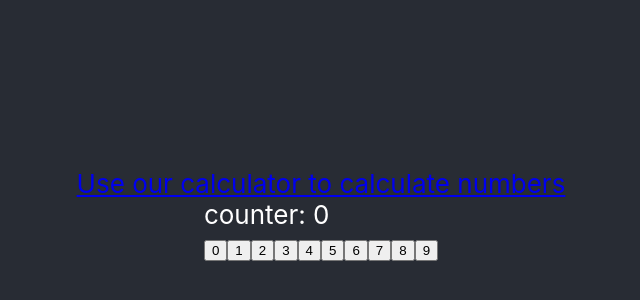
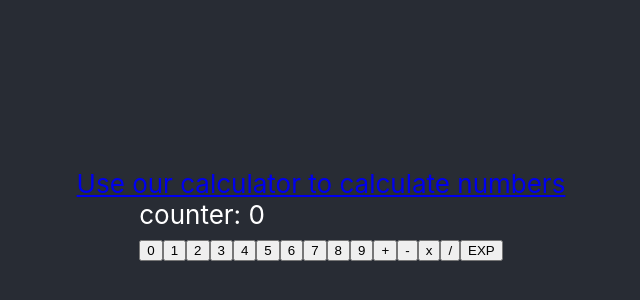
Before and after one commit to shanuxavier/Calculator, a React (Create React App) app: page / in a window 1280 px wide. Shown: the part 186-486 px from the top of the page, without its empty margins (319-959 px from the left). Built offline with nearby package versions, Linux system fonts and the light colour scheme.

Commit message:
Added math functions in index.js

```diff
--- a/src/Components/Calculator/index.js
+++ b/src/Components/Calculator/index.js
@@ -13,6 +13,13 @@ function Calculator() {
     buttons.push(<button onClick={onClick} key={i}>{i}</button>)
   }
 
+  var fns = ["+", "-", "x", "/", "EXP"]
+  var j;
+
+  for (j of fns) {
+    buttons.push(<button onClick={onClick} key={j}>{j}</button>)
+  }
+
   return (
     <div>
       <div>
```
